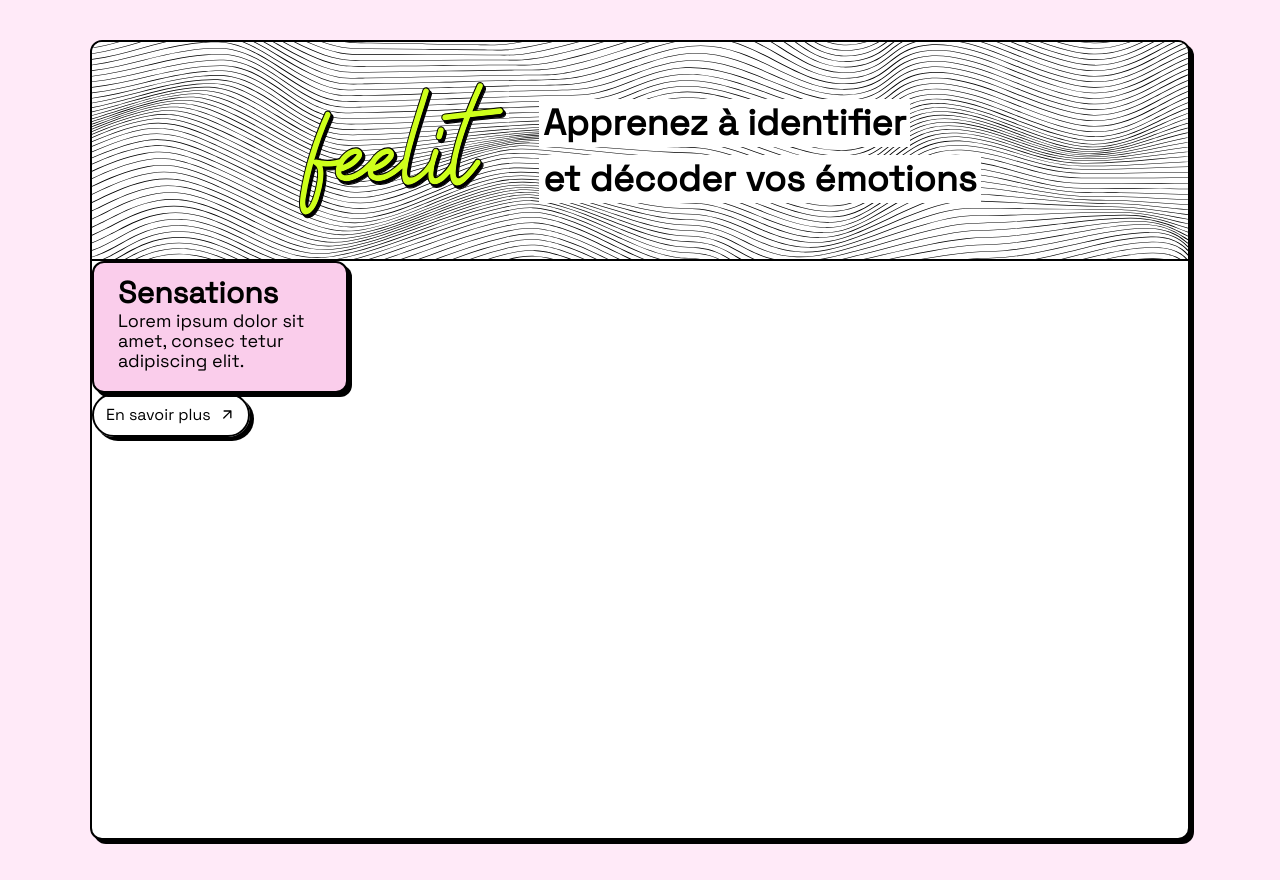
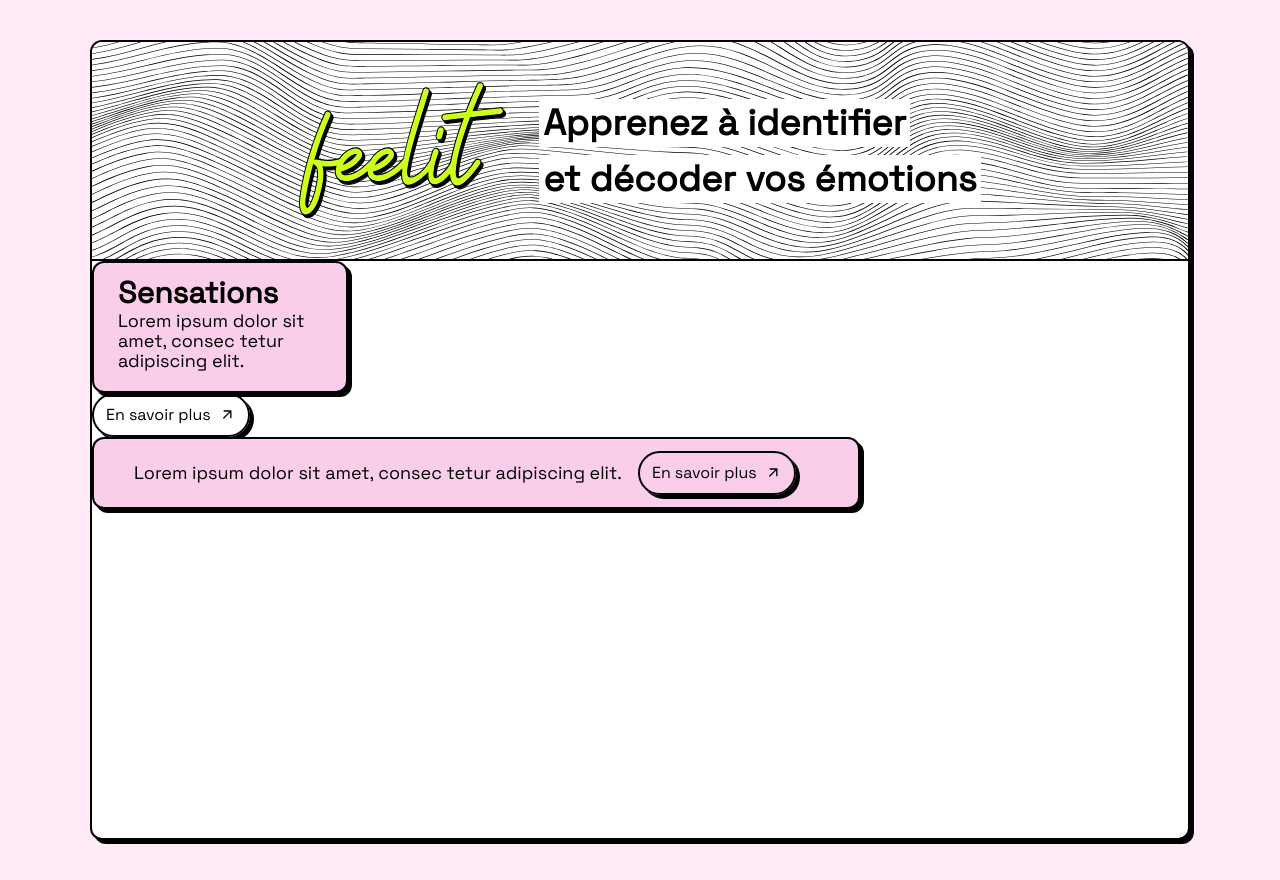
Before and after one commit to FeelitApp/Feelit-Front, a Nuxt app: page / in a window 1280 px wide. Built offline with nearby package versions, Linux system fonts and the light colour scheme.

Commit message:
:art: Improve card components

```diff
--- a/components/Card.vue
+++ b/components/Card.vue
@@ -1,7 +1,11 @@
 <template>
-    <div :style="`background-color: ${props.color}`" class="rounded-xl border-2 border-black w-64 overflow-hidden shadow-[4px_4px_0_rgba(0,0,0,1)] pt-3 pb-5 px-6">
+    <div
+        :style="`background-color: ${props.color}`"
+        v-bind:class="[props.button ? 'w-[48rem] flex-row items-center pt-3 pb-3 gap-4' : 'w-64 flex-col pt-3 pb-5']"
+        class="rounded-xl border-2 border-black overflow-hidden shadow-[4px_4px_0_rgba(0,0,0,1)] flex px-6">
         <h1 class="text-3xl font-grotesk font-semibold">{{ props.title }}</h1>
         <p class="text-lg font-grotesk font-extralight leading-5">{{ props.content }}</p>
+        <slot />
     </div>
 </template>
 
@@ -17,6 +21,9 @@ const props = defineProps({
     },
     content: {
         type: String,
+    },
+    button: {
+        type: Boolean,
     }
 })
 </script>
--- a/pages/index.vue
+++ b/pages/index.vue
@@ -10,12 +10,22 @@ const route = useRoute()
         :color="'#FACDEB'"
         :title="'Sensations'"
         :content="'Lorem ipsum dolor sit amet, consec tetur adipiscing elit.'"
+        :button="false"
       />
       <Button
         :color="'#FFFFF'"
         :content="'En savoir plus'"
         :icon="'/arrow.svg'"
       />
+      <Card
+        :color="'#FACDEB'"
+        :content="'Lorem ipsum dolor sit amet, consec tetur adipiscing elit.'"
+        :button="true"
+      ><Button
+        :color="'#FFFFF'"
+        :content="'En savoir plus'"
+        :icon="'/arrow.svg'"
+      /></Card>
     </Container>
   </div>
 </template>
```
